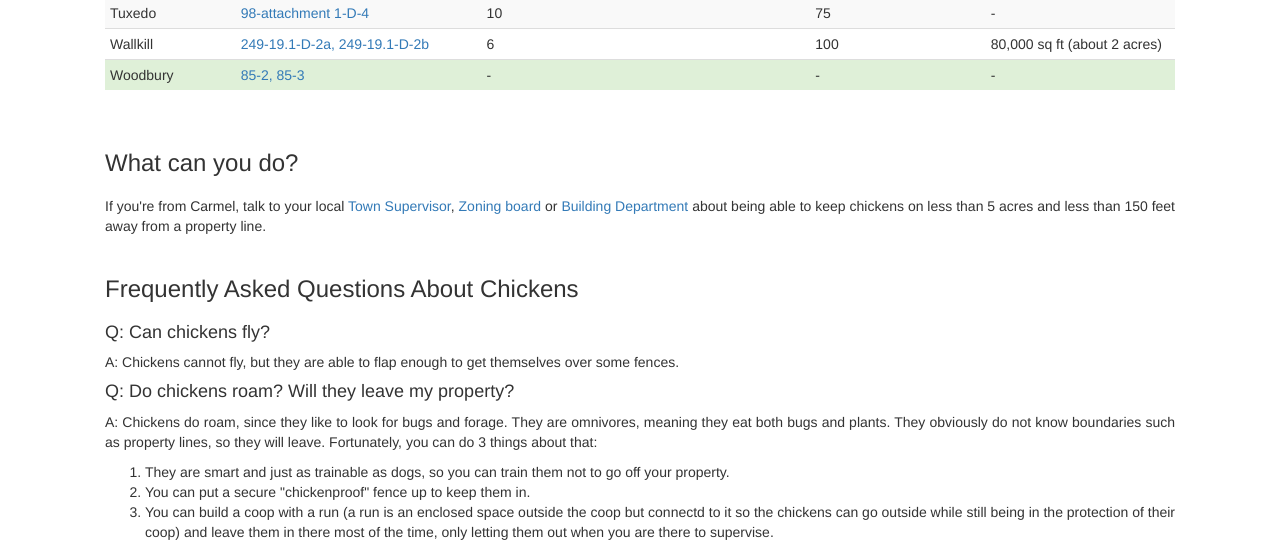
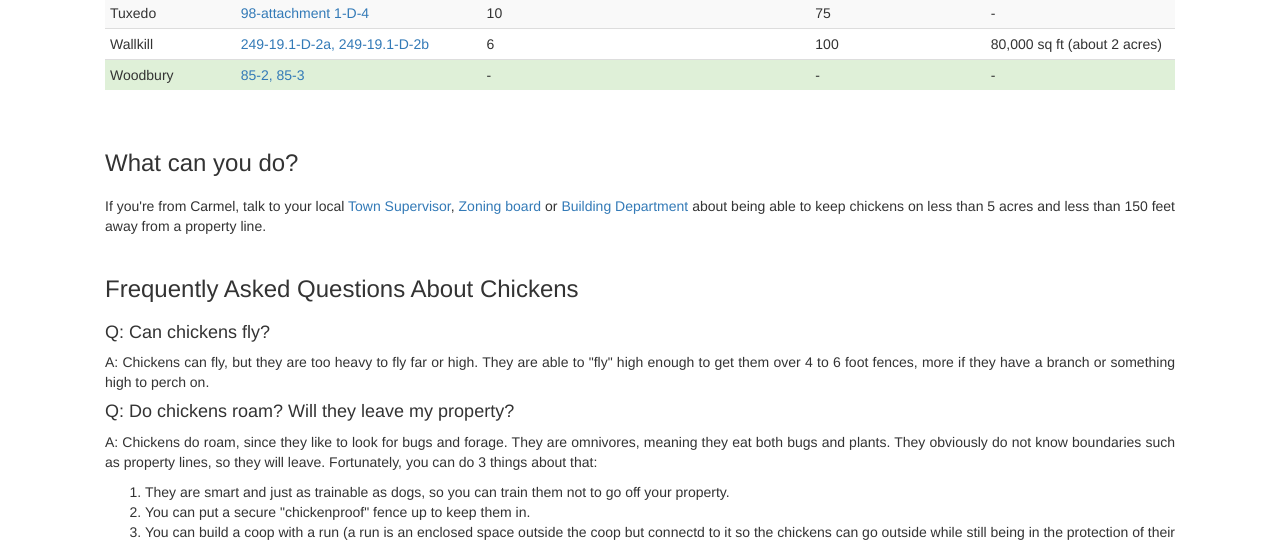
Before and after one commit to atyberg/carmel-loves-chickens, a plain HTML site: page static/index.html in a window 1280 px wide. Shown: the part 2251-2796 px from the top of the page. Drawn offline with nearby package versions, Linux system fonts and the light colour scheme.

Commit message:
Update FAQ

```diff
--- a/static/index.html
+++ b/static/index.html
@@ -308,7 +308,7 @@
         <p>If you're from Carmel, talk to your local <a href="http://www.ci.carmel.ny.us/supervisor" target="_blank">Town Supervisor</a>, <a href="http://www.ci.carmel.ny.us/zoning-board-of-appeals" target="_blank">Zoning board</a> or <a href="http://www.ci.carmel.ny.us/building-department" target="_blank">Building Department</a> about being able to keep chickens on less than 5 acres and less than 150 feet away from a property line.</p>
         <h3>Frequently Asked Questions About Chickens</h3>
         <h4>Q: Can chickens fly?</h4>
-        <p>A: Chickens cannot fly, but they are able to flap enough to get themselves over some fences.</p>
+        <p>A: Chickens can fly, but they are too heavy to fly far or high.  They are able to "fly" high enough to get them over 4 to 6 foot fences, more if they have a branch or something high to perch on.</p>
         <h4>Q: Do chickens roam?  Will they leave my property?</h4>
         <p>A: Chickens do roam, since they like to look for bugs and forage.  They are omnivores, meaning they eat both bugs and plants.  They obviously do not know boundaries such as property lines, so they will leave.  Fortunately, you can do 3 things about that:
           <ol>
```
